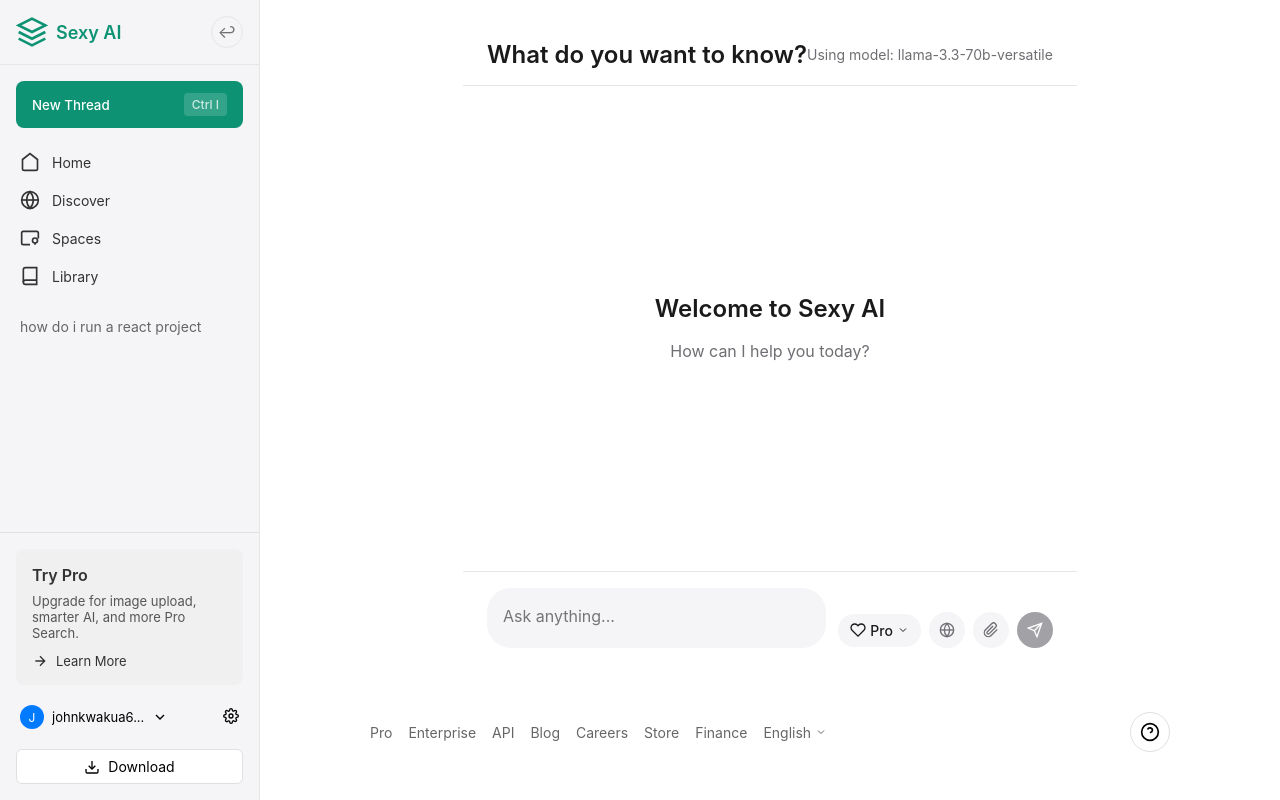
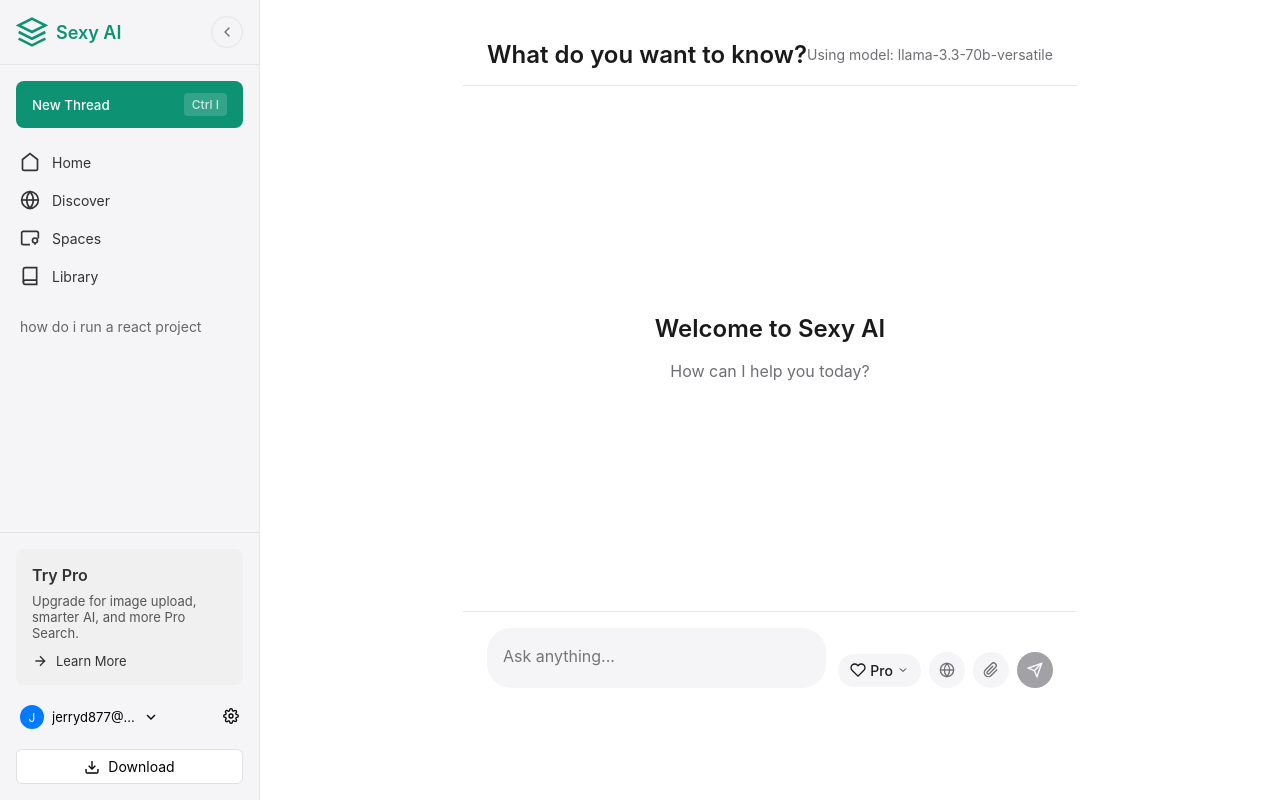
Before and after one commit to group39Cap/sexyAI, a React (Create React App) app: page / in a window 1280 px wide. Built offline with nearby package versions, Linux system fonts and the light colour scheme; what groq-sdk would draw is missing.

Commit message:
Add sidebar collapse functionality

```diff
--- a/src/components/MainContent/Footer.jsx
+++ b/src/components/MainContent/Footer.jsx
@@ -5,7 +5,7 @@
   return (
     <footer className="main-footer">
       <nav className="footer-nav">
-        <ul>
+        {/* <ul>
           <li><a href="/pro">Pro</a></li>
           <li><a href="/enterprise">Enterprise</a></li>
           <li><a href="/api">API</a></li>
@@ -21,16 +21,16 @@
               </svg>
             </a>
           </li>
-        </ul>
+        </ul> */}
       </nav>
 
-      <button className="help-button">
+      {/* <button className="help-button">
         <svg width="20" height="20" viewBox="0 0 24 24" fill="none" stroke="currentColor" strokeWidth="2">
           <circle cx="12" cy="12" r="10"></circle>
           <path d="M9.09 9a3 3 0 0 1 5.83 1c0 2-3 3-3 3"></path>
           <line x1="12" y1="17" x2="12.01" y2="17"></line>
         </svg>
-      </button>
+      </button> */}
     </footer>
   );
 };
--- a/src/components/Sidebar/Sidebar.css
+++ b/src/components/Sidebar/Sidebar.css
@@ -98,3 +98,82 @@
     justify-content: center;
   }
 }
+
+/* Add these styles to your existing Sidebar.css */
+
+.sidebar {
+  width: 260px;
+  background-color: #f5f5f7;
+  border-right: 1px solid #e6e6e6;
+  height: 100vh;
+  display: flex;
+  flex-direction: column;
+  transition: width 0.3s ease;
+  position: relative;
+}
+
+.sidebar-collapsed {
+  width: 40px;
+}
+
+.header-controls {
+  display: flex;
+  align-items: center;
+}
+
+.collapse-button {
+  width: 32px;
+  height: 32px;
+  border-radius: 50%;
+  background-color: transparent;
+  border: 1px solid #e6e6e6;
+  display: flex;
+  align-items: center;
+  justify-content: center;
+  cursor: pointer;
+  color: #6e6e73;
+  margin-left: 8px;
+}
+
+.collapse-button:hover {
+  background-color: #e6e6e6;
+}
+
+.expand-button {
+  width: 32px;
+  height: 32px;
+  border-radius: 50%;
+  background-color: transparent;
+  border: 1px solid #e6e6e6;
+  display: flex;
+  align-items: center;
+  justify-content: center;
+  cursor: pointer;
+  color: #6e6e73;
+  position: absolute;
+  top: 16px;
+  left: 4px;
+}
+
+.expand-button:hover {
+  background-color: #e6e6e6;
+}
+
+/* Keep your existing responsive styles */
+@media (max-width: 768px) {
+  .sidebar {
+    width: 70px;
+  }
+
+  .logo-text {
+    display: none;
+  }
+
+  .shortcut {
+    display: none;
+  }
+
+  .new-thread-button {
+    justify-content: center;
+  }
+}
--- a/src/components/Sidebar/Sidebar.jsx
+++ b/src/components/Sidebar/Sidebar.jsx
@@ -1,27 +1,34 @@
-import React, { useContext } from 'react';
+import React, { useContext, useState } from 'react';
 import { useNavigate } from 'react-router-dom';
 import SidebarNav from './SidebarNav';
 import SidebarFooter from './SidebarFooter';
 import './Sidebar.css';
 
-// You'll need to create this context in your App.js or a separate file
+
 import { ChatContext } from './ChatContext';
 
 const Sidebar = () => {
   const navigate = useNavigate();
   const { resetChat } = useContext(ChatContext);
+  const [collapsed, setCollapsed] = useState(false);
 
   const handleNewThread = () => {
-    resetChat(); // Clear the current chat messages
+    resetChat();
     navigate('/chat');
   };
 
   const handleHome = () => {
-    navigate('/chat');// home navigation
+    navigate('/chat');
+  };
+
+  const toggleSidebar = () => {
+    setCollapsed(!collapsed);
   };
 
   return (
-    <div className="sidebar">
+    <div className={`sidebar ${collapsed ? 'sidebar-collapsed' : ''}`}>
+      {!collapsed && (
+        <>
           <div className="sidebar-header">
             <div className="logo" onClick={handleHome} role="button" tabIndex={0}>
               <svg width="32" height="32" viewBox="0 0 24 24" fill="none" xmlns="http://www.w3.org/2000/svg">
@@ -31,9 +38,13 @@
               </svg>
               <span className="logo-text">Sexy AI</span>
             </div>
-        <button className="back-button" onClick={handleHome}>
-          <span>↩</span>
+            <div className="header-controls">
+              <button className="collapse-button" onClick={toggleSidebar} aria-label="Collapse sidebar">
+                <svg width="16" height="16" viewBox="0 0 24 24" fill="none" xmlns="http://www.w3.org/2000/svg">
+                  <path d="M15 6L9 12L15 18" stroke="currentColor" strokeWidth="2" strokeLinecap="round" strokeLinejoin="round" />
+                </svg>
               </button>
+            </div>
           </div>
           <div className="new-thread">
             <button className="new-thread-button" onClick={handleNewThread}>
@@ -43,6 +54,16 @@
           </div>
           <SidebarNav />
           <SidebarFooter />
+        </>
+      )}
+
+      {collapsed && (
+        <button className="expand-button" onClick={toggleSidebar} aria-label="Expand sidebar">
+          <svg width="16" height="16" viewBox="0 0 24 24" fill="none" xmlns="http://www.w3.org/2000/svg">
+            <path d="M9 6L15 12L9 18" stroke="currentColor" strokeWidth="2" strokeLinecap="round" strokeLinejoin="round" />
+          </svg>
+        </button>
+      )}
     </div>
   );
 };
--- a/src/components/Sidebar/SidebarFooter.jsx
+++ b/src/components/Sidebar/SidebarFooter.jsx
@@ -23,7 +23,7 @@
           onClick={() => setShowUserMenu(!showUserMenu)}
         >
           <div className="avatar">J</div>
-          <span className="username">johnkwakua6...</span>
+          <span className="username">jerryd877@...</span>
           <svg width="16" height="16" viewBox="0 0 24 24" fill="none" stroke="currentColor" strokeWidth="2">
             <path d="M6 9l6 6 6-6"></path>
           </svg>
```
Lines whose indentation alone changed are shown as unchanged.
